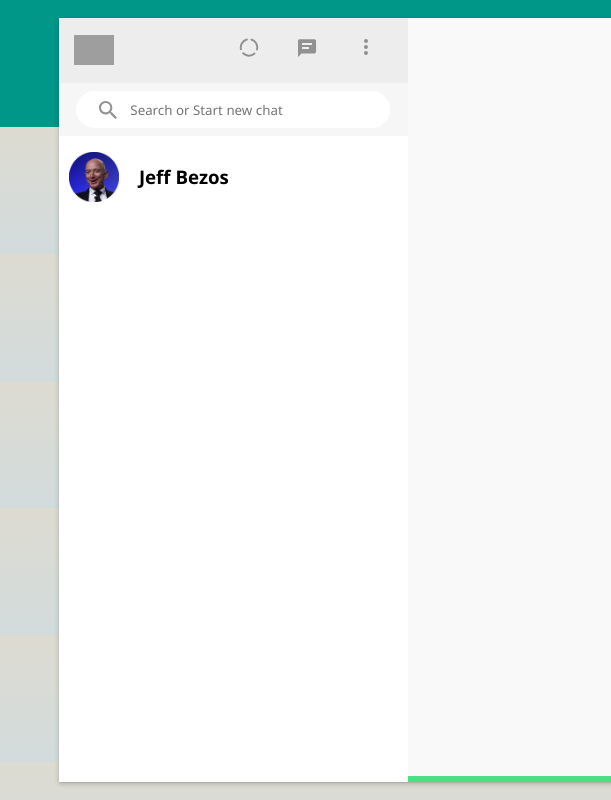
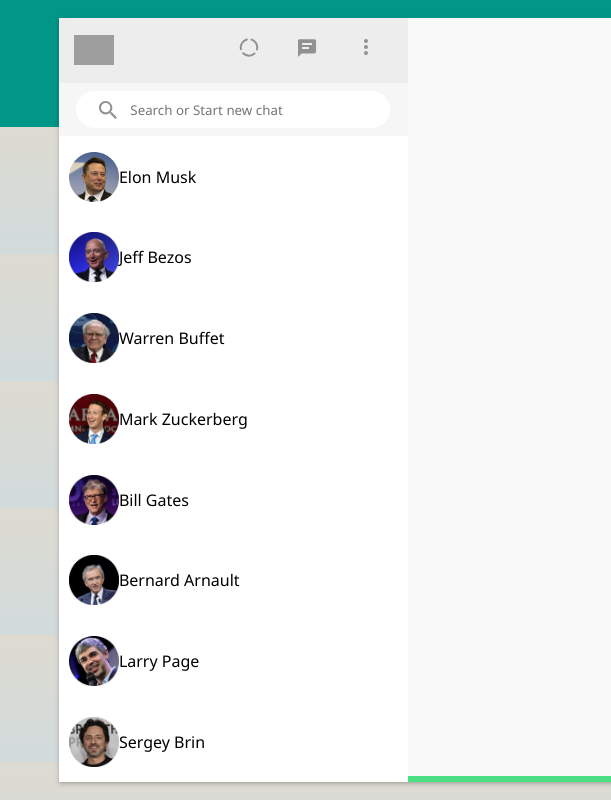
Before and after one commit to SumeMonty/Whatsapp-Web-UI, a plain HTML site: page index.html in a window 1280 px wide. Shown: the full height of the page, 0-611 px from the left. Drawn offline with Linux system fonts and the light colour scheme; grey boxes are pictures that could not be loaded.

Commit message:
Added People In The Chat list

```diff
--- a/index.html
+++ b/index.html
@@ -1,5 +1,6 @@
 <!DOCTYPE html>
 <html lang="en">
+
 <head>
     <meta charset="UTF-8">
     <meta http-equiv="X-UA-Compatible" content="IE=edge">
@@ -10,6 +11,7 @@
 
     <title>Whatsapp Web</title>
 </head>
+
 <body>
     <div class="header"></div>
     <div class="main">
@@ -27,45 +29,95 @@
                 <div class="search">
                     <span class="search-box">
                         <img src="src/icons/search.svg" alt="">
-                        <input type="text" placeholder="Search or Start new chat" style="width: 100%; height: 100%; border: none; border-radius: 19px; padding-left: 10px;">
+                        <input type="text" placeholder="Search or Start new chat"
+                            style="width: 100%; height: 100%; border: none; border-radius: 19px; padding-left: 10px;">
                     </span>
 
                 </div>
                 <div class="list">
-                    <div class="chat"> <img src="src/icons/People/bezos.png" alt=""> <h3 align="center">Jeff Bezos</h3> </div>
-                    <div class="chat"></div>
-                    <div class="chat"></div>
-                    <div class="chat"></div>
-                    <div class="chat"></div>
-                    <div class="chat"></div>
-                    <div class="chat"></div>
-                    <div class="chat"></div>
-                    <div class="chat"></div>
-                    <div class="chat"></div>
-                    <div class="chat"></div>
-                    <div class="chat"></div>
+                    <div class="chat"> <img src="src/icons/People/musk.png" alt="">
+                        <p align="center">Elon Musk</p>
+                    </div>
+                    <div class="chat"> <img src="src/icons/People/bezos.png" alt="">
+                        <p align="center">Jeff Bezos</p>
+                    </div>
+                    <div class="chat"> <img src="src/icons/People/buffet.png" alt="">
+                        <p align="center">Warren Buffet</p>
+                    </div>
+                    <div class="chat"> <img src="src/icons/People/zuckerberg.png" alt="">
+                        <p align="center">Mark Zuckerberg</p>
+                    </div>
+                    <div class="chat"> <img src="src/icons/People/gates.png" alt="">
+                        <p align="center">Bill Gates</p>
+                    </div>
+                    <div class="chat"> <img src="src/icons/People/arnault.png" alt="">
+                        <p align="center">Bernard Arnault</p>
+                    </div>
+                    <div class="chat"> <img src="src/icons/People/page.png" alt="">
+                        <p align="center">Larry Page</p>
+                    </div>
+                    <div class="chat"> <img src="src/icons/People/brin.png" alt="">
+                        <p align="center">Sergey Brin</p>
+                    </div>
+                    <div class="chat"> <img src="src/icons/People/Ellison.png" alt="">
+                        <p align="center">Larry Ellison</p>
+                    </div>
+                    <div class="chat"> <img src="src/icons/People/ambani.png" alt="">
+                        <p align="center">Mukesh Ambani</p>
+                    </div>
+                    <div class="chat"> <img src="src/icons/People/ortega.png" alt="">
+                        <p align="center">Armancio Ortega</p>
+                    </div>
+                    <div class="chat"> <img src="src/icons/People/bezos.png" alt="">
+                        <p align="center">Jeff Bezos 2</p>
+                    </div>
                 </div>
             </div>
             <div class="chat-screen">
                 <div class="div-connectphone">
                     <div class="connectimage">
-                        <img src="https://web.whatsapp.com/img/intro-connection-light_c98cc75f2aa905314d74375a975d2cf2.jpg" height="250" width="250" alt="">
+                        <img src="https://web.whatsapp.com/img/intro-connection-light_c98cc75f2aa905314d74375a975d2cf2.jpg"
+                            height="250" width="250" alt="">
                     </div>
                     <div class="connecttext">
-                        <h1 class="h1-tag" align="center" >Keep your phone connected</h1>
+                        <h1 class="h1-tag" align="center">Keep your phone connected</h1>
                         <p align="center" class="p-tag">
-                            WhatsApp connects to your phone to sync messages. To reduce data usage, connect your phone to Wi-Fi.
+                            WhatsApp connects to your phone to sync messages. To reduce data usage, connect your phone
+                            to Wi-Fi.
                         </p>
                         <hr size="1" style="opacity: 0.3;">
-                        <p align="center">WhatsApp is available for Windows. <a href="https://www.whatsapp.com/download">Get it here.</a> </p>
+                        <p align="center">WhatsApp is available for Windows. <a
+                                href="https://www.whatsapp.com/download">Get it here.</a> </p>
+
+                    </div>
+                </div>
+<!--
+                <div class="messagescreen">
+                    <div>
+                        <p class="msg msg-incoming">
+                            Hello!!!
+                        </p>
+                        <p class="msg msg-outgoing">
+                            Hello!!!
+                        </p>
+                        <p class="msg msg-incoming">
+                            Hello!!!
+                        </p>
+                        <p class="msg msg-outgoing">
+                            Hello!!!
+                        </p>
+                        <p class="msg msg-incoming">
+                            Hello!!!
+                        </p>
                     </div>
 
-                </div>
+                </div> -->
             </div>
         </div>
     </div>
 </body>
 <!-- <script src="https://kit.fontawesome.com/ce109acb64.js" crossorigin="anonymous"></script> -->
+
 </html>
 
 
```
